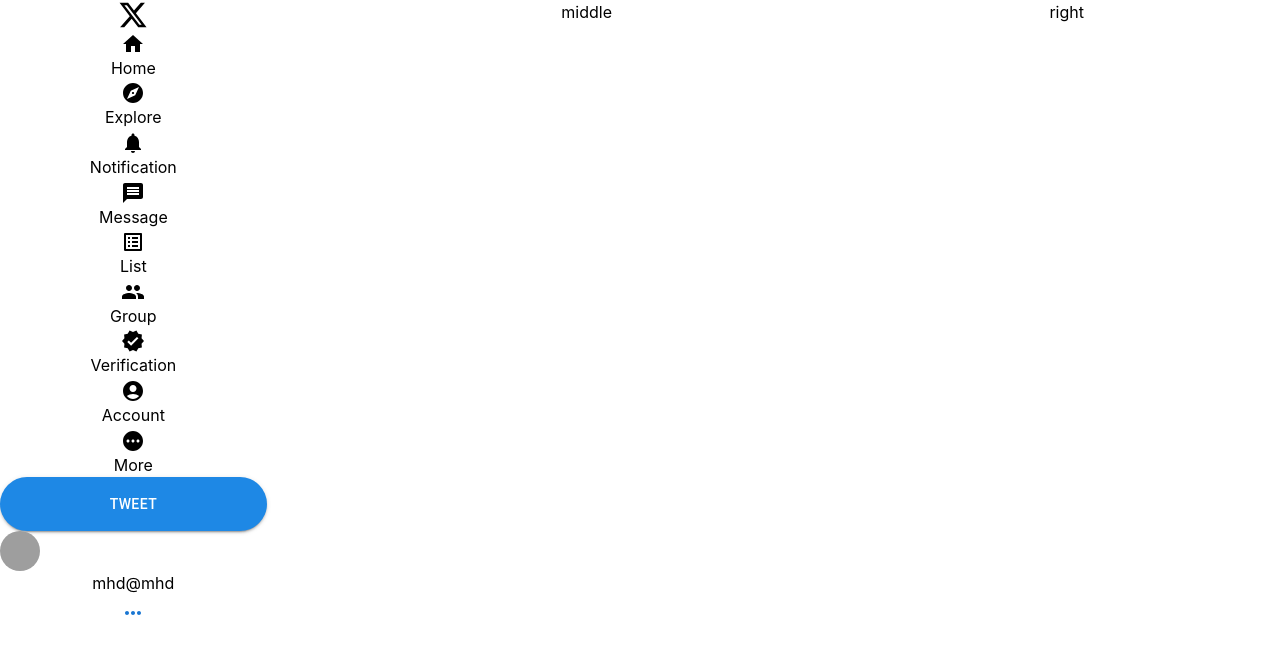
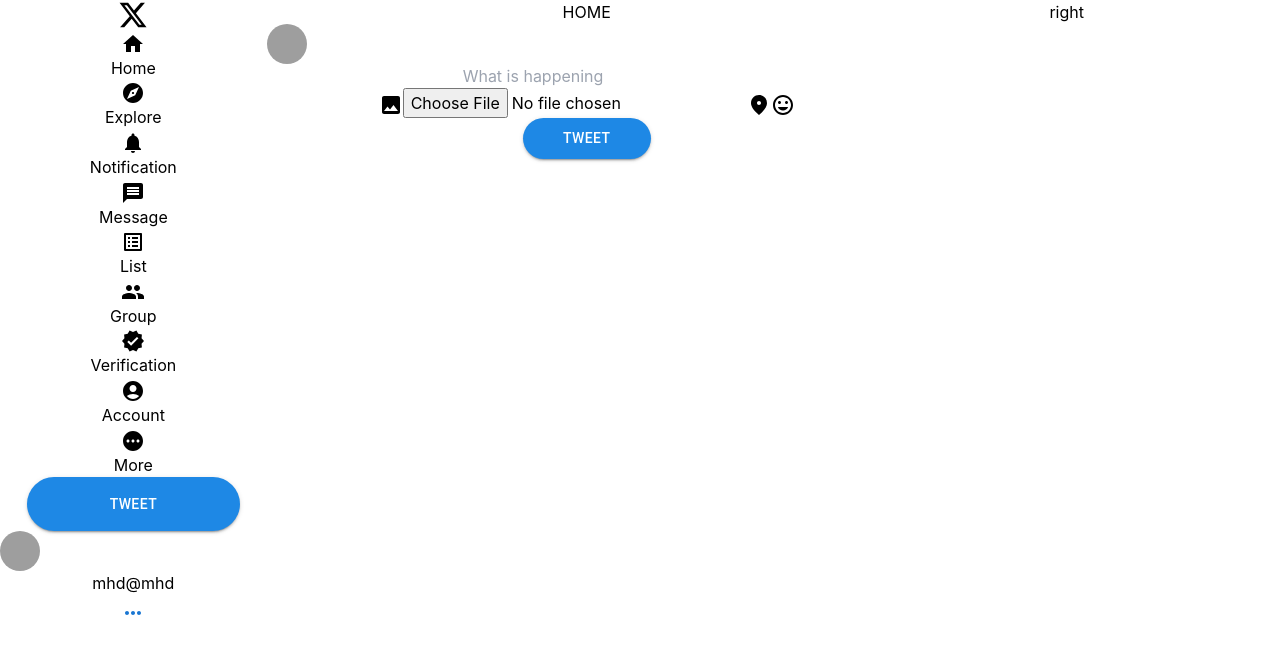
Before and after one commit to shaadhu11/Twitter-clone, a React (Create React App) app in the folder twitter/: page / in a window 1280 px wide. Shown: the top 654 px of the page. Built offline with nearby package versions, Linux system fonts and the light colour scheme; grey boxes are pictures that could not be loaded.

Commit message:
HomeSection updated

```diff
--- a/twitter/package.json
+++ b/twitter/package.json
@@ -8,12 +8,14 @@
     "@mui/icons-material": "^6.4.1",
     "@mui/material": "^6.4.1",
     "cra-template": "1.2.0",
+    "formik": "^2.4.6",
     "react": "^19.0.0",
     "react-dom": "^19.0.0",
     "react-redux": "^9.2.0",
     "react-router-dom": "^6.28.2",
     "react-scripts": "5.0.1",
-    "web-vitals": "^4.2.4"
+    "web-vitals": "^4.2.4",
+    "yup": "^1.6.1"
   },
   "scripts": {
     "start": "react-scripts start",
--- a/twitter/src/Components/HomePage/HomePage.jsx
+++ b/twitter/src/Components/HomePage/HomePage.jsx
@@ -12,6 +12,7 @@
 import PermIdentityIcon from "@mui/icons-material/PermIdentity";
 import MoreHorizIcon from "@mui/icons-material/MoreHoriz";
 import Grid from "@mui/material/Grid";
+import HomeSection from "../HomeSection/HomeSection";
 
 
 function HomePage() {
@@ -28,7 +29,7 @@
         className=" px-5 lg:px-9 hidden lg:block w-full relative"
       >
 
-         middle
+        <HomeSection/>
 
       </Grid>
 
--- /dev/null
+++ b/twitter/src/Components/HomeSection/HomeSection.jsx
@@ -0,0 +1,106 @@
+import React, { useEffect, useState } from "react";
+import { Avatar, Button } from "@mui/material";
+import * as Yup from "yup";
+import { useFormik } from "formik";
+import ImageIcon from "@mui/icons-material/Image";
+import FmdGoodIcon from "@mui/icons-material/FmdGood";
+import TagFacesIcon from "@mui/icons-material/TagFaces";
+
+const validationSchema = Yup.object().shape({
+  content: Yup.string().required("Tweet text is required"),
+});
+
+
+
+const HomeSection = () => {
+  const [uploadingImage, setUploadImage] = useState(false);
+  const [selectImage, setSelectedImage] = useState("");
+
+  const handleSubmit = (values,actions) => {
+    console.log("values ", values);
+
+  };
+
+  const formik = useFormik({
+    initialValues: {
+      content: "",
+      image: "",
+    },
+    onSubmit: handleSubmit,
+    validationSchema,
+  });
+
+  const handleSelectImage =  (event) => {
+    setUploadImage(true);
+    const imageUrl = event.target.files[0]
+    formik.setFieldValue("image", imageUrl);
+    setSelectedImage(imageUrl);
+    setUploadImage(false);
+  };
+
+
+
+  return (
+    <div className="space-y-5">
+      <section>
+        <h1 className="font-bold text-x1 py-5 opacity-90 ">HOME</h1>
+      </section>
+      <section className={`pb-10`}>
+        <div className='flex space-x-5'>
+        <Avatar
+            alt="username"
+            src="https://yt3.ggpht.com/WBgH6_TagdReYRffPH4x3t_mUJcXB_u6x2lkofyq-aWlvajiZ6Ib7VYoY4Pr8hX0r9YdZR-F4A=s88-c-k-c0x00ffffff-no-rj"
+          />
+          <div className="w-full">
+            <form onSubmit={formik.handleSubmit}>
+              <div>
+                <input
+                  type="text"
+                  name="content"
+                  placeholder="What is happening"
+                  className={`border-none outline-none text-x1 bg-transparent`}
+                  {...formik.getFieldProps("content")}
+                  {...formik.errors.content && formik.touched.content && (
+                    <span className="text-red-500">{formik.errors.content}</span>
+                  )}
+                />
+              </div>
+              <div></div>
+              <div className="flex justify-between items-center mt-5">
+                <div className="flex space-x-5 items-center">
+                  <label className="flex space-x-2 rounded-md cursor-pointer">
+                    <ImageIcon className="text-[#1d9bf0]" />
+                    <input
+                      type="file"
+                      name="ImageFile"
+                      className="hidden"
+                      onChange={handleSelectImage}
+                    />
+                  </label>
+                  <FmdGoodIcon className="text-[#1d9bf0]" />
+                  <TagFacesIcon className="text-[#1d9bf0]" />
+                </div>
+                <Button
+                  sx={{
+                    width: "20%",
+                    borderRadius: "29px",
+                    paddingY: "8px",
+                    paddingX: "20px",
+                    bgcolor: "#1e88e5",
+                  }}
+                  variant="contained"
+                  type="submit"
+                >
+                  Tweet
+                </Button>
+              </div>
+            </form>
+          </div>
+        </div>
+      </section>
+
+    </div>
+  )
+}
+
+export default HomeSection
--- a/twitter/src/Components/Navigation/Navigations.jsx
+++ b/twitter/src/Components/Navigation/Navigations.jsx
@@ -63,7 +63,7 @@
         <div className="py-5">
             <Button
               sx={{
-                width: "100%",
+                width: "80%",
                 borderRadius: "29px",
                 py: "15px",
                 bgcolor: "#1e88e5",
@@ -84,7 +84,7 @@
           />
           <div>
             <span>mhd</span>
-            <span className='opacity-70'>@mhd</span>
+            <span className='opacity-70 !important'>@mhd</span>
           </div>
           <Button
             id="basic-button"
--- a/twitter/src/index.css
+++ b/twitter/src/index.css
@@ -11,6 +11,7 @@
   font-family: source-code-pro, Menlo, Monaco, Consolas, 'Courier New',
     monospace;
 }
+
 @tailwind base;
 @tailwind components;
 @tailwind utilities;
```
Also changed, not shown: 1 other file (tests, documents, lock files or other folders).
